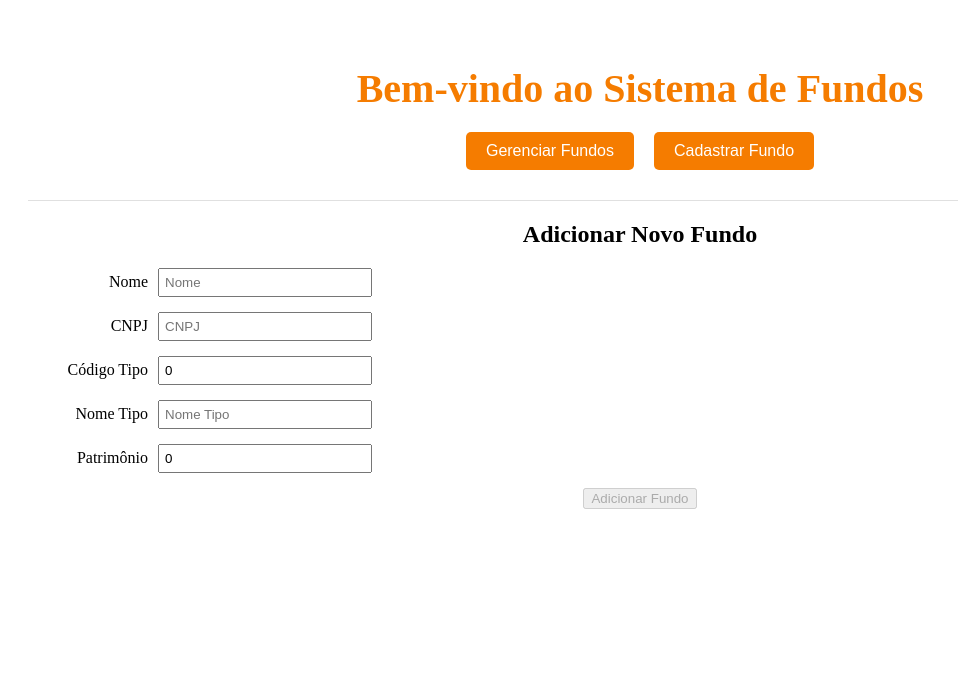
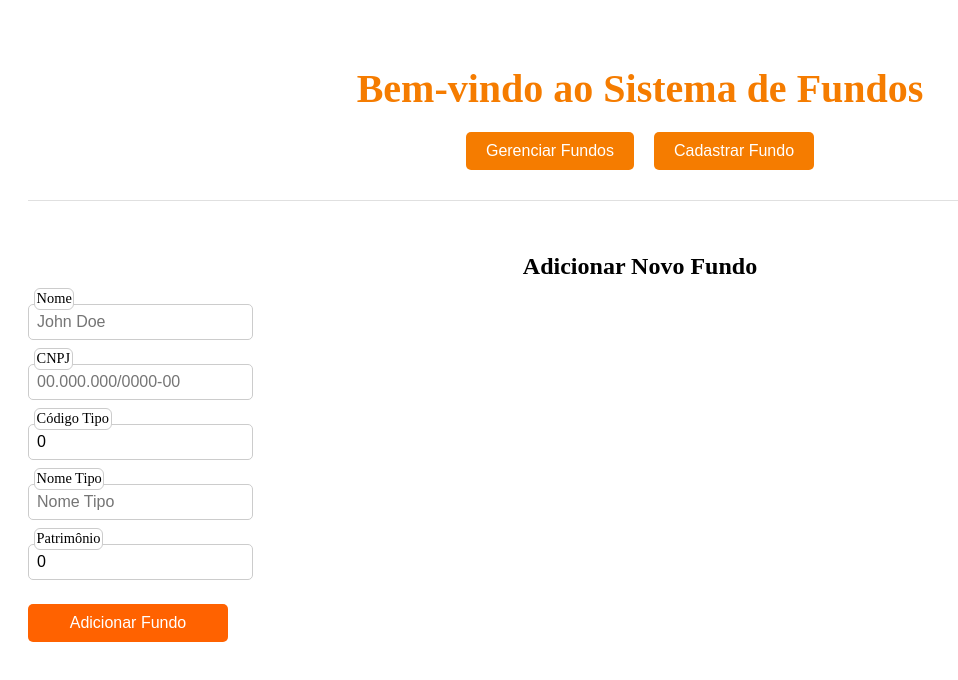
Before and after one commit to israilla/fundo-app, an Angular app: page /fundo-cadastro in a window 1280 px wide. Shown: the top 680 px of the page, without its empty margins (0-958 px from the left). Built offline with nearby package versions, Linux system fonts and the light colour scheme.

Commit message:
estilo(componente): estilizando componente de cadastro de fundo

```diff
--- a/src/app/fundo-cadastro/fundo-cadastro.component.css
+++ b/src/app/fundo-cadastro/fundo-cadastro.component.css
@@ -1,19 +1,65 @@
-.form-group {
-  margin-bottom: 15px;
+#form-container {
+  margin-top: 2rem;
   display: flex;
-  align-items: center;
+  flex: 1;
+  align-self: flex-start;
+  flex-direction: column;
+
+  h2 {
+    margin-bottom: 1.5rem;
+  }
 }
 
-.form-group label {
-  width: 120px;
-  text-align: right;
-  margin-right: 10px;
+#form-novo-fundo {
+  display: flex;
+  flex-direction: column;
+  align-items: flex-start;
+  gap: 1.5rem;
+
+  & button {
+    display: inline-block;
+    padding: 10px 20px;
+    font-size: 1em;
+    color: #fff;
+    background-color: #FF6200;
+    text-decoration: none;
+    border-radius: 5px;
+    border: none;
+    cursor: pointer;
+    width: 200px;
+  }
 }
 
-.form-group input {
-  width: 200px;
-  padding: 5px;
+.form-input-label {
+  position: relative;
+
+  input {
+    border: 1px solid #ccc;
+    border-radius: 5px;
+    font-size: 1rem;
+    padding: 0.5rem;
+  }
+
+  label {
+    position: absolute;
+    top: -16px;
+    left: 6px;
+    padding: 0.1rem;
+    text-align: center;
+    background-color: #ffff;
+    border: 1px solid #ccc;
+    border-radius: 6px;
+    font-size: 0.9rem;
+  }
 }
+
+.form-group {
+  display: flex;
+  flex-direction: column;
+  align-items: center;
+  justify-content: center;
+}
+
 
 .erro {
   color: red;
--- a/src/app/fundo-cadastro/fundo-cadastro.component.html
+++ b/src/app/fundo-cadastro/fundo-cadastro.component.html
@@ -1,41 +1,62 @@
-<div class="form-container">
+<div id="form-container">
   <h2>Adicionar Novo Fundo</h2>
-  <form (ngSubmit)="incluirFundo()" #fundoForm="ngForm">
+
+  <form (ngSubmit)="incluirFundo()" #fundoForm="ngForm" id="form-novo-fundo">
     <div class="form-group">
+      <div class="form-input-label">
         <label for="nome">Nome</label>
-      <input id="nome" [(ngModel)]="novoFundo.nome" name="nome" placeholder="Nome" required #nome="ngModel">
+        <input id="nome" [(ngModel)]="novoFundo.nome" name="nome" placeholder="John Doe" required #nome="ngModel">
+      </div>
+
       <div *ngIf="nome.invalid && (nome.dirty || nome.touched)" class="erro">
         Nome é obrigatório.
       </div>
     </div>
+
     <div class="form-group">
+      <div class="form-input-label">
         <label for="cnpj">CNPJ</label>
-      <input id="cnpj" [(ngModel)]="novoFundo.cnpj" name="cnpj" placeholder="CNPJ" required #cnpj="ngModel">
+        <input id="cnpj" [(ngModel)]="novoFundo.cnpj" name="cnpj" placeholder="00.000.000/0000-00" required #cnpj="ngModel">
+      </div>
+
       <div *ngIf="cnpj.invalid && (cnpj.dirty || cnpj.touched)" class="erro">
         CNPJ é obrigatório.
       </div>
     </div>
+
     <div class="form-group">
+       <div class="form-input-label">
         <label for="codigoTipo">Código Tipo</label>
         <input id="codigoTipo" [(ngModel)]="novoFundo.codigoTipo" name="codigoTipo" placeholder="Código Tipo" type="number" required #codigoTipo="ngModel">
+      </div>
+
       <div *ngIf="codigoTipo.invalid && (codigoTipo.dirty || codigoTipo.touched)" class="erro">
         Código Tipo é obrigatório.
       </div>
     </div>
+
     <div class="form-group">
+      <div class="form-input-label">
         <label for="nomeTipo">Nome Tipo</label>
         <input id="nomeTipo" [(ngModel)]="novoFundo.nomeTipo" name="nomeTipo" placeholder="Nome Tipo" required #nomeTipo="ngModel">
+      </div>
+
       <div *ngIf="nomeTipo.invalid && (nomeTipo.dirty || nomeTipo.touched)" class="erro">
         Nome Tipo é obrigatório.
       </div>
     </div>
+
     <div class="form-group">
+      <div class="form-input-label">
         <label for="patrimonio">Patrimônio</label>
         <input id="patrimonio" [(ngModel)]="novoFundo.patrimonio" name="patrimonio" placeholder="Patrimônio" type="number" required #patrimonio="ngModel">
+      </div>
+
       <div *ngIf="patrimonio.invalid && (patrimonio.dirty || patrimonio.touched)" class="erro">
         Patrimônio é obrigatório.
       </div>
     </div>
+
     <button type="submit" [disabled]="!fundoForm.form.valid">Adicionar Fundo</button>
     <div *ngIf="mensagemErro" class="mensagem-erro">
       {{ mensagemErro }}
```
Lines whose indentation alone changed are shown as unchanged.
